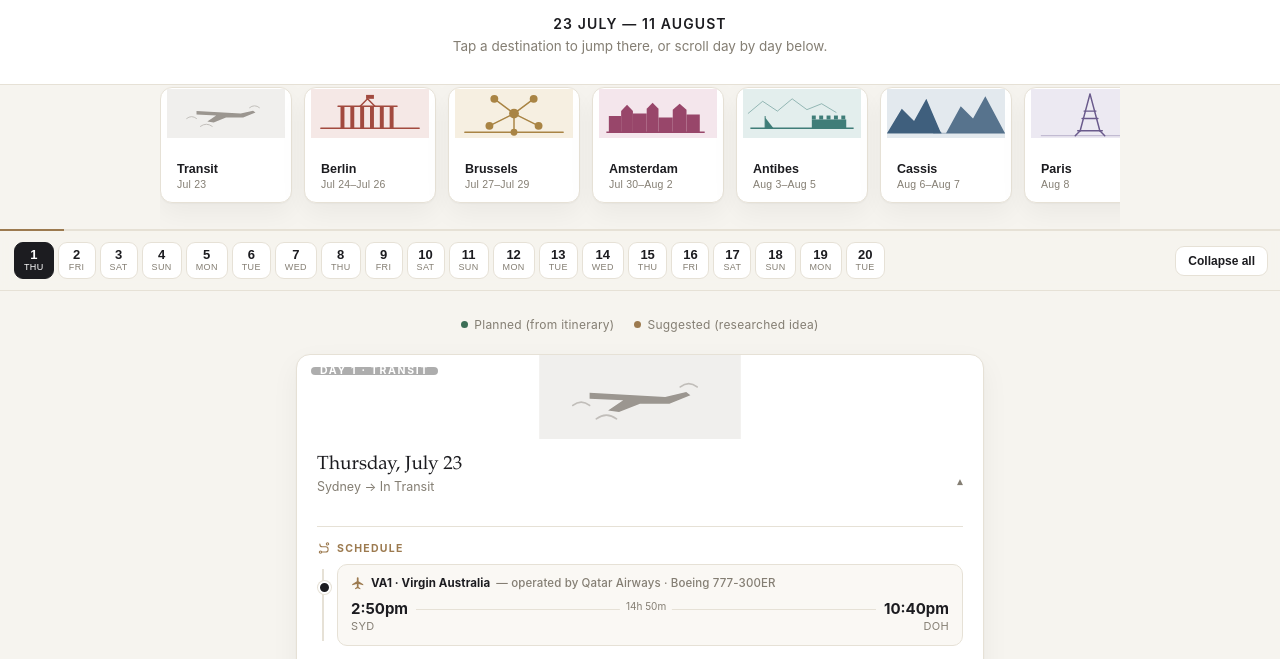
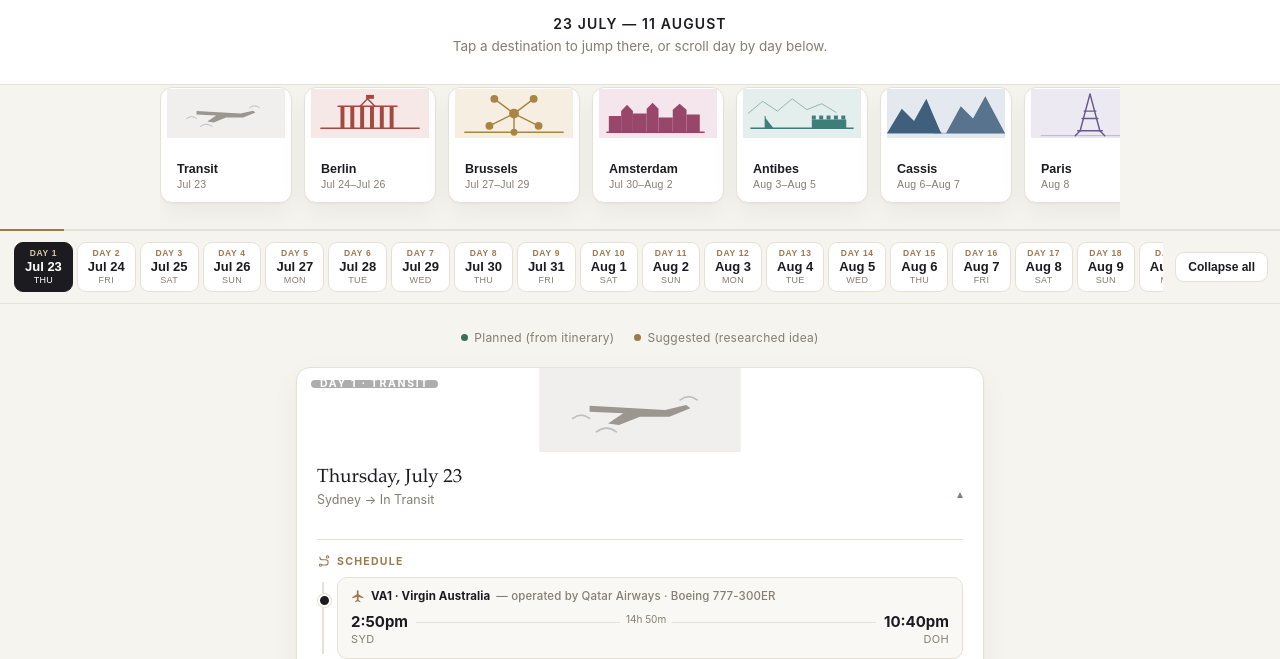
Before and after one commit to mtjur239/europe-summer-2026, a plain HTML site: page index.html in a window 1280 px wide. Shown: the part 139-798 px from the top of the page. Drawn offline with Linux system fonts and the light colour scheme.

Commit message:
Add files via upload

```diff
--- a/index.html
+++ b/index.html
@@ -139,17 +139,19 @@
     border:1px solid var(--line);
     background:#fff;
     border-radius:9px;
-    padding:5px 9px 6px;
+    padding:5px 10px 6px;
     cursor:pointer;
     text-align:center;
-    min-width:38px;
+    min-width:54px;
     transition:.15s;
   }
-  .day-chip .n{ font-size:13px; font-weight:700; color:var(--ink); line-height:1.1; }
-  .day-chip .w{ font-size:9px; color:var(--muted); text-transform:uppercase; letter-spacing:.04em; }
+  .day-chip .tag{ font-size:8.5px; font-weight:700; color:var(--accent); text-transform:uppercase; letter-spacing:.08em; line-height:1.2; margin-bottom:2px; white-space:nowrap; }
+  .day-chip .n{ font-size:13px; font-weight:700; color:var(--ink); line-height:1.1; white-space:nowrap; }
+  .day-chip .w{ font-size:9px; color:var(--muted); text-transform:uppercase; letter-spacing:.04em; margin-top:1px; }
   .day-chip:hover{ border-color:var(--accent); }
   .day-chip.active{ background:var(--ink); border-color:var(--ink); }
   .day-chip.active .n, .day-chip.active .w{ color:#fff; }
+  .day-chip.active .tag{ color:#d9c7a3; }
   .nav-btn.toggle-all{
     flex-shrink:0;
     margin-left:8px;
@@ -724,7 +726,7 @@ days.forEach((d,i)=>{
   const chip = document.createElement('button');
   chip.className = 'day-chip';
   chip.dataset.idx = i;
-  chip.innerHTML = `<div class="n">${i+1}</div><div class="w">${weekdayAbbr(d.day)}</div>`;
+  chip.innerHTML = `<div class="tag">Day ${i+1}</div><div class="n">${shortDate(d.date)}</div><div class="w">${weekdayAbbr(d.day)}</div>`;
   chip.title = d.day + ', ' + d.date + ' — ' + d.city;
   chip.addEventListener('click', ()=>{
     const target = document.getElementById('day-' + (i+1));
```
